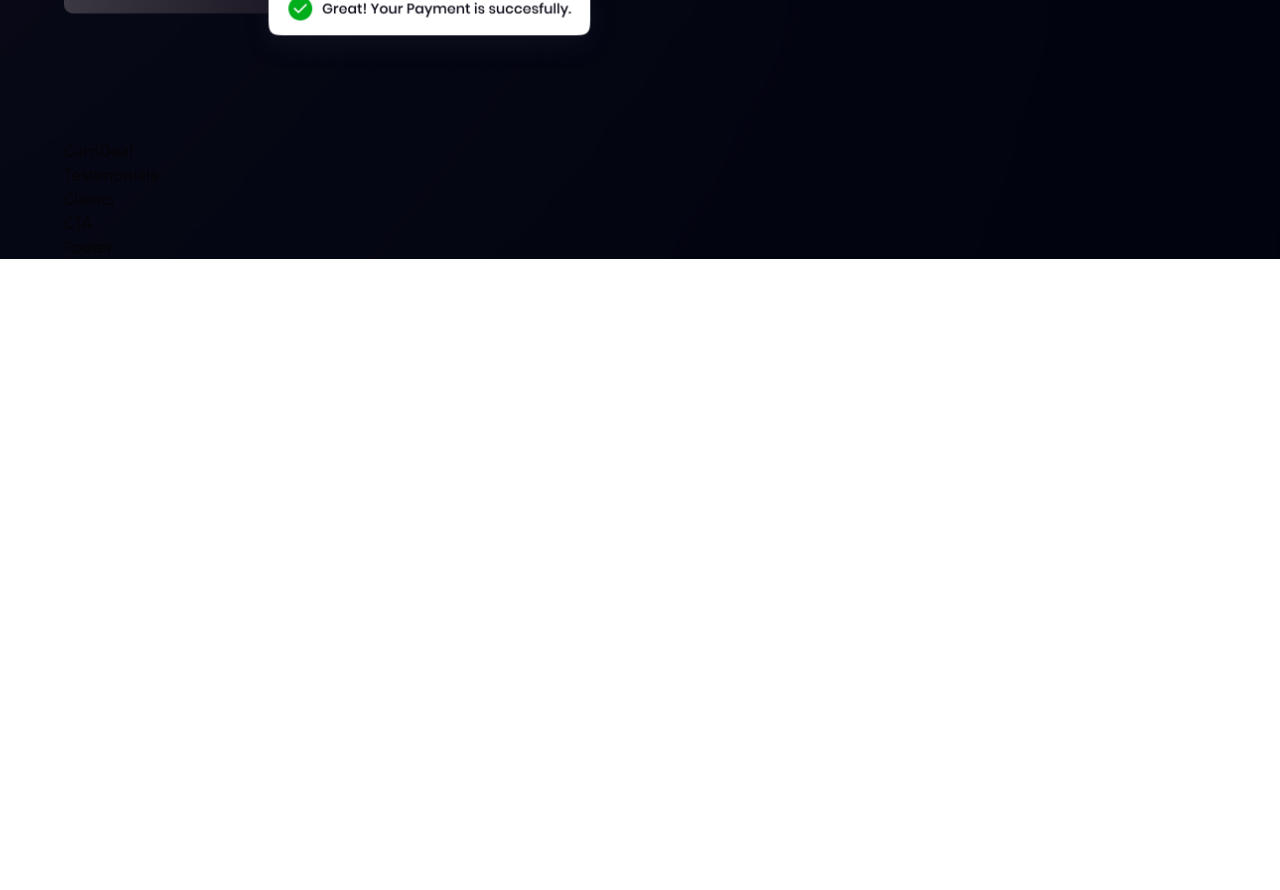
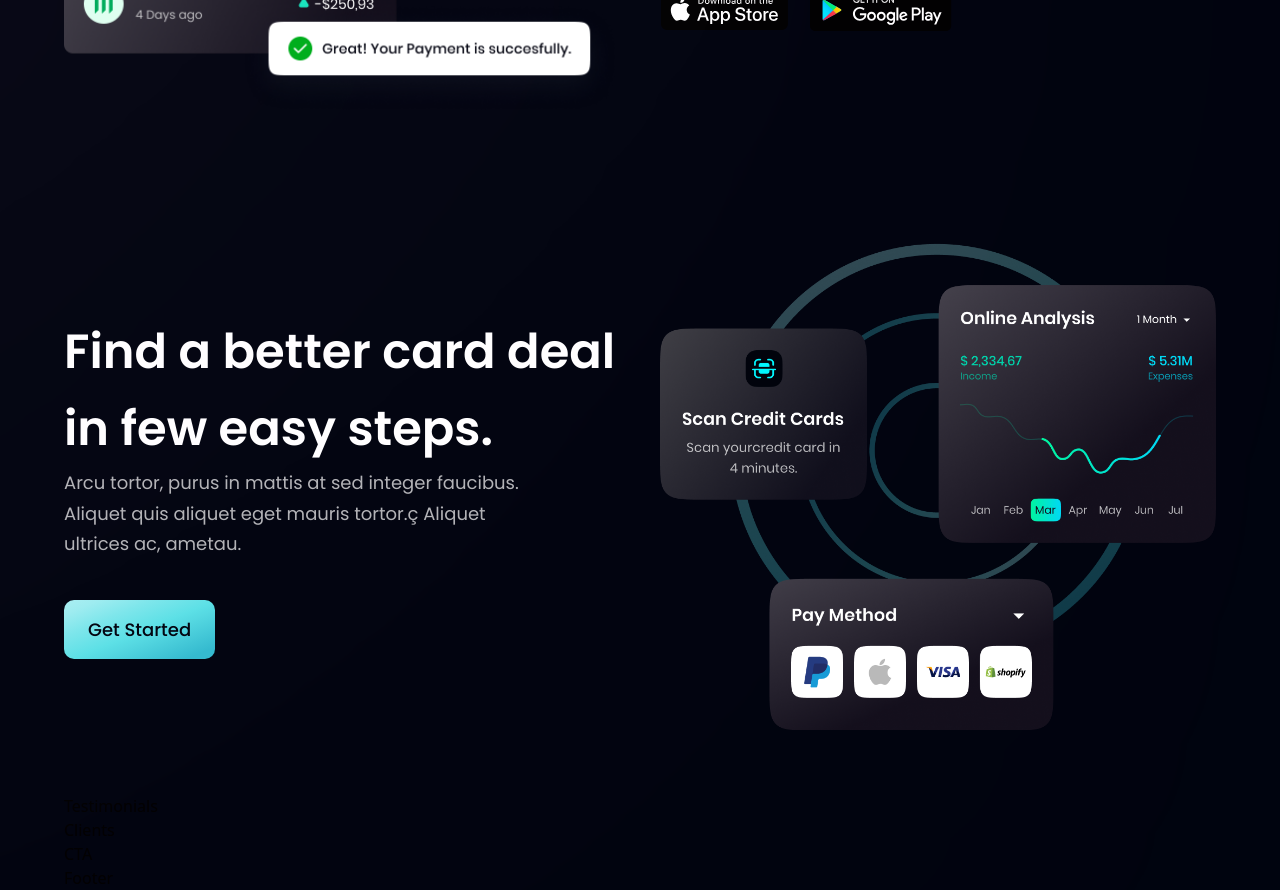
Before and after one commit to benasi000/ModernWebApp, a React (Vite) app: page / in a window 1280 px wide. Shown: the part 2000-2890 px from the top of the page. Before the commit the page ends 2259 px from the top, so only its background shows below. Built offline with nearby package versions, Linux system fonts and the light colour scheme.

Commit message:
MWA:[0019] card deal section added

```diff
--- a/src/Components/Button.jsx
+++ b/src/Components/Button.jsx
@@ -2,7 +2,8 @@
 
 const Button = ({styles}) => {
   return (
-    <button type='button' className={`py-4 px-6 bg-blue-gradient font-poppins font-medium text-[18px] text-primary outline-none`}>
+    <button type='button' className={`py-4 px-6 bg-blue-gradient font-poppins font-medium text-[18px] text-primary
+    outline-none ${styles} rounded-[10px]`}>
       Get Started
     </button>
   )
--- a/src/Components/CardDeal.jsx
+++ b/src/Components/CardDeal.jsx
@@ -1,8 +1,27 @@
 import React from 'react'
+import { card } from '../assets'
+import styles, { layout } from '../style'
+import Button from './Button'
 
 const CardDeal = () => {
   return (
-    <div>CardDeal</div>
+    <section className={layout.section}>
+      <div className={layout.sectionInfo}>
+        <h2 className={styles.heading2}>
+          Find a better card deal <br className='sm:block hidden' /> in few easy steps.
+        </h2>
+        <p className={`${styles.paragraph} max-w-[470px]`}>
+          Arcu tortor, purus in mattis at sed integer faucibus.
+          Aliquet quis aliquet eget mauris tortor.ç
+          Aliquet ultrices ac, ametau.
+        </p>
+        <Button styles='mt-10' />
+      </div>
+
+      <div className={layout.sectionImg}>
+        <img src={card} alt="billing" className="w-[100%] h-[100%]" />
+      </div>
+    </section>
   )
 }
 
```
